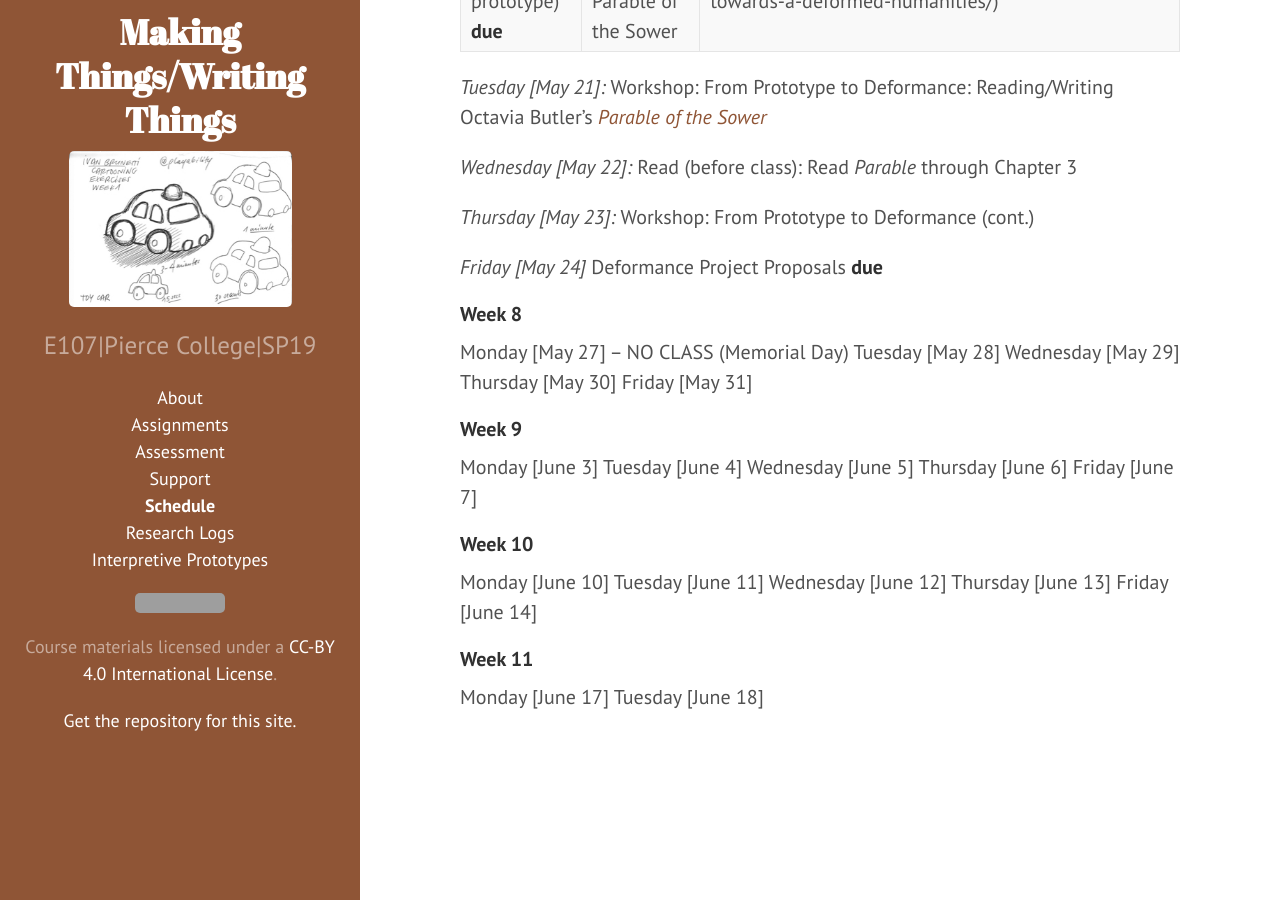
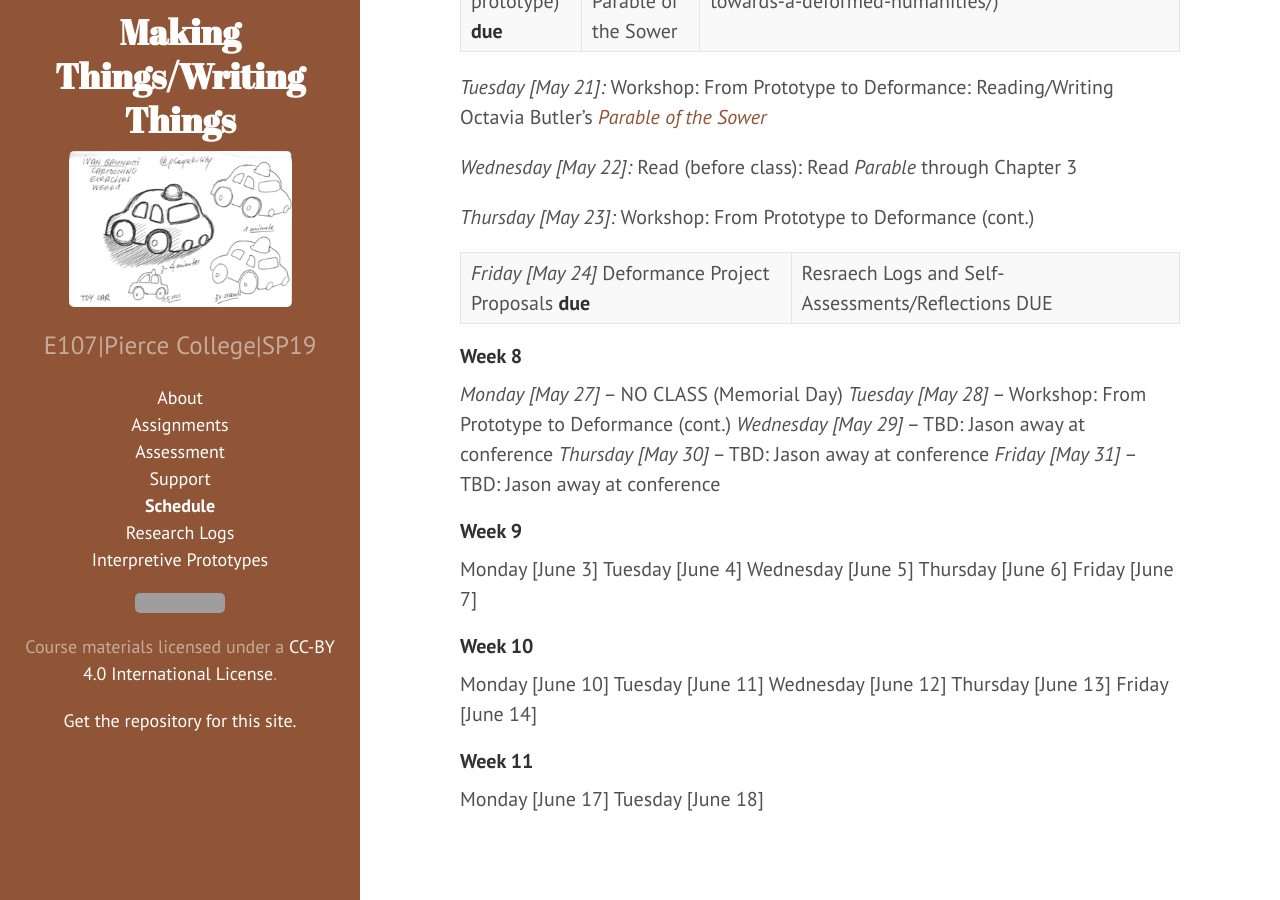
Before and after one commit to jloan/e107v2, a Jekyll site: the page built from 04schedule.md, in a window 1280 px wide and 900 px high, scrolled down 2808 px. Built offline with Jekyll 4.4.1, drawn with Linux system fonts in a browser that asks for light colours; grey boxes are pictures that could not be loaded.

Commit message:
Update 04schedule.md

```diff
--- a/04schedule.md
+++ b/04schedule.md
@@ -88,15 +88,15 @@ Friday [May 10]: Workshop Interpretive Prototype #2 -- Meet in OLY 271 (Studio C
 
 *Thursday [May 23]:* Workshop: From Prototype to Deformance (cont.)
 
-*Friday [May 24]* Deformance Project Proposals **due**
+*Friday [May 24]* Deformance Project Proposals **due** | Resraech Logs and Self-Assessments/Reflections DUE
 
 #### Week 8
 
-Monday [May 27] -- NO CLASS (Memorial Day)
-Tuesday [May 28]
-Wednesday [May 29]
-Thursday [May 30]
-Friday [May 31]
+*Monday [May 27]* -- NO CLASS (Memorial Day)
+*Tuesday [May 28]* -- Workshop: From Prototype to Deformance (cont.)
+*Wednesday [May 29]* -- TBD: Jason away at conference
+*Thursday [May 30]* -- TBD: Jason away at conference
+*Friday [May 31]* -- TBD: Jason away at conference
 
 #### Week 9
 
```
